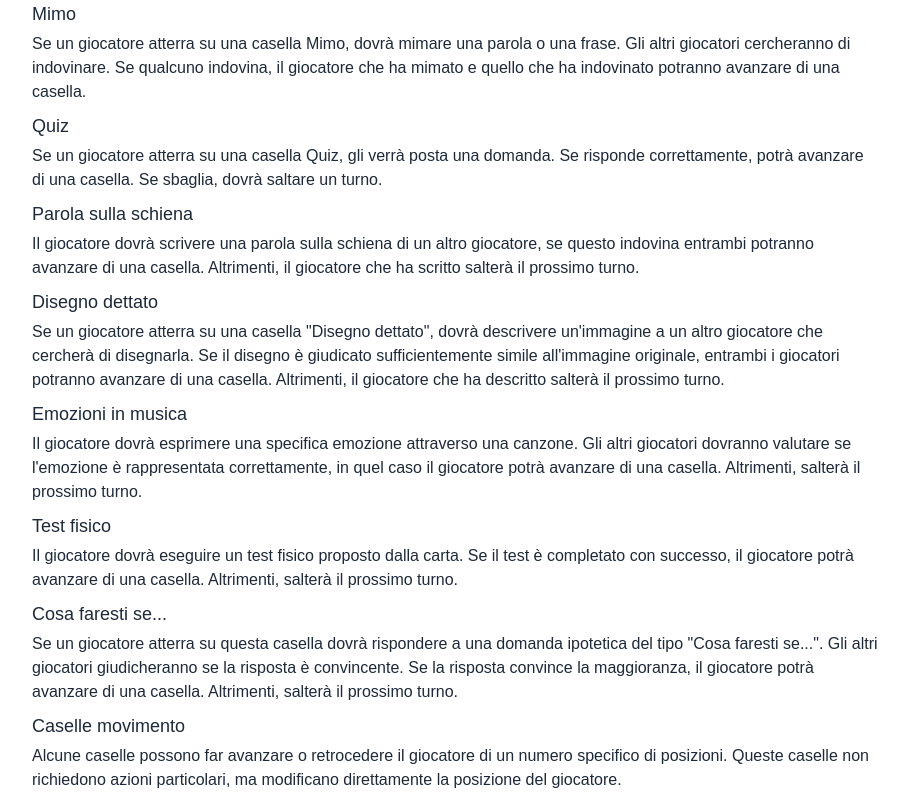
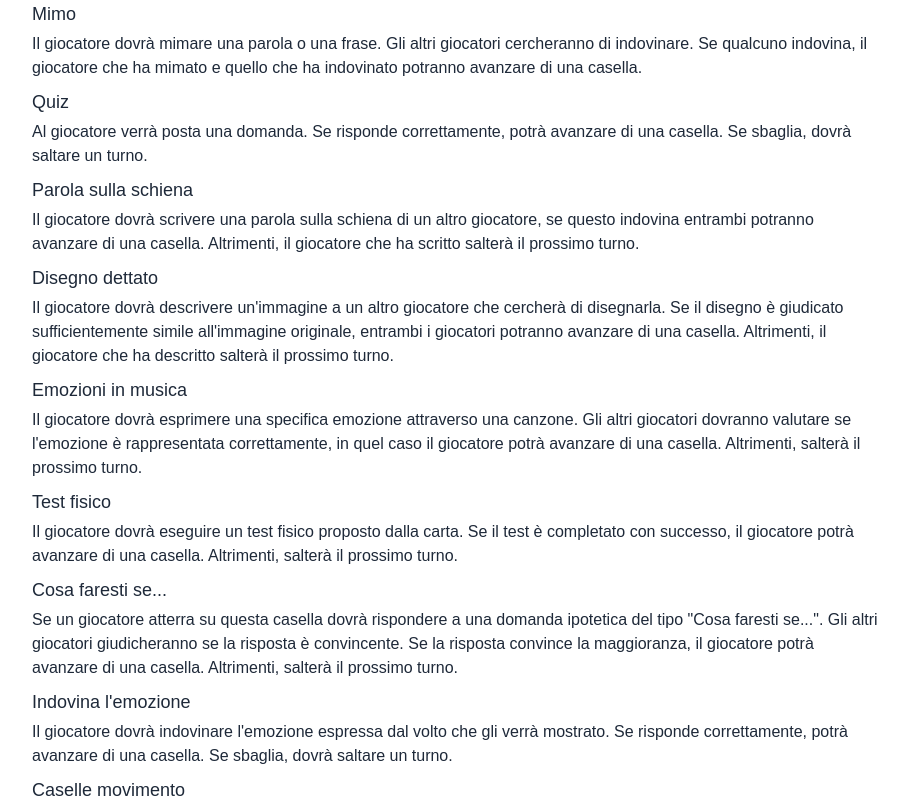
Before and after one commit to samueldebenedictis/tesi, a Next.js app: page /instructions in a window 1280 px wide. Shown: the part 960-1760 px from the top of the page, without its empty margins (184-1092 px from the left). Built offline with nearby package versions, Linux system fonts and the light colour scheme; a web font is replaced by a local one.

Commit message:
chore: add instruction face emotion

```diff
--- a/src/app/instructions/page.tsx
+++ b/src/app/instructions/page.tsx
@@ -103,17 +103,16 @@ export default function InstructionsPage() {
 
           <h3 className="mb-1 font-medium text-lg">Mimo</h3>
           <p className="mb-2">
-            Se un giocatore atterra su una casella Mimo, dovrà mimare una parola
-            o una frase. Gli altri giocatori cercheranno di indovinare. Se
-            qualcuno indovina, il giocatore che ha mimato e quello che ha
-            indovinato potranno avanzare di una casella.
+            Il giocatore dovrà mimare una parola o una frase. Gli altri
+            giocatori cercheranno di indovinare. Se qualcuno indovina, il
+            giocatore che ha mimato e quello che ha indovinato potranno avanzare
+            di una casella.
           </p>
 
           <h3 className="mb-1 font-medium text-lg">Quiz</h3>
           <p className="mb-2">
-            Se un giocatore atterra su una casella Quiz, gli verrà posta una
-            domanda. Se risponde correttamente, potrà avanzare di una casella.
-            Se sbaglia, dovrà saltare un turno.
+            Al giocatore verrà posta una domanda. Se risponde correttamente,
+            potrà avanzare di una casella. Se sbaglia, dovrà saltare un turno.
           </p>
 
           <h3 className="mb-1 font-medium text-lg">Parola sulla schiena</h3>
@@ -126,12 +125,11 @@ export default function InstructionsPage() {
 
           <h3 className="mb-1 font-medium text-lg">Disegno dettato</h3>
           <p className="mb-2">
-            Se un giocatore atterra su una casella "Disegno dettato", dovrà
-            descrivere un'immagine a un altro giocatore che cercherà di
-            disegnarla. Se il disegno è giudicato sufficientemente simile
-            all'immagine originale, entrambi i giocatori potranno avanzare di
-            una casella. Altrimenti, il giocatore che ha descritto salterà il
-            prossimo turno.
+            Il giocatore dovrà descrivere un'immagine a un altro giocatore che
+            cercherà di disegnarla. Se il disegno è giudicato sufficientemente
+            simile all'immagine originale, entrambi i giocatori potranno
+            avanzare di una casella. Altrimenti, il giocatore che ha descritto
+            salterà il prossimo turno.
           </p>
 
           <h3 className="mb-1 font-medium text-lg">Emozioni in musica</h3>
@@ -156,6 +154,13 @@ export default function InstructionsPage() {
             giudicheranno se la risposta è convincente. Se la risposta convince
             la maggioranza, il giocatore potrà avanzare di una casella.
             Altrimenti, salterà il prossimo turno.
+          </p>
+
+          <h3 className="mb-1 font-medium text-lg">Indovina l'emozione</h3>
+          <p className="mb-2">
+            Il giocatore dovrà indovinare l'emozione espressa dal volto che gli
+            verrà mostrato. Se risponde correttamente, potrà avanzare di una
+            casella. Se sbaglia, dovrà saltare un turno.
           </p>
 
           <h3 className="mb-1 font-medium text-lg">Caselle movimento</h3>
```
